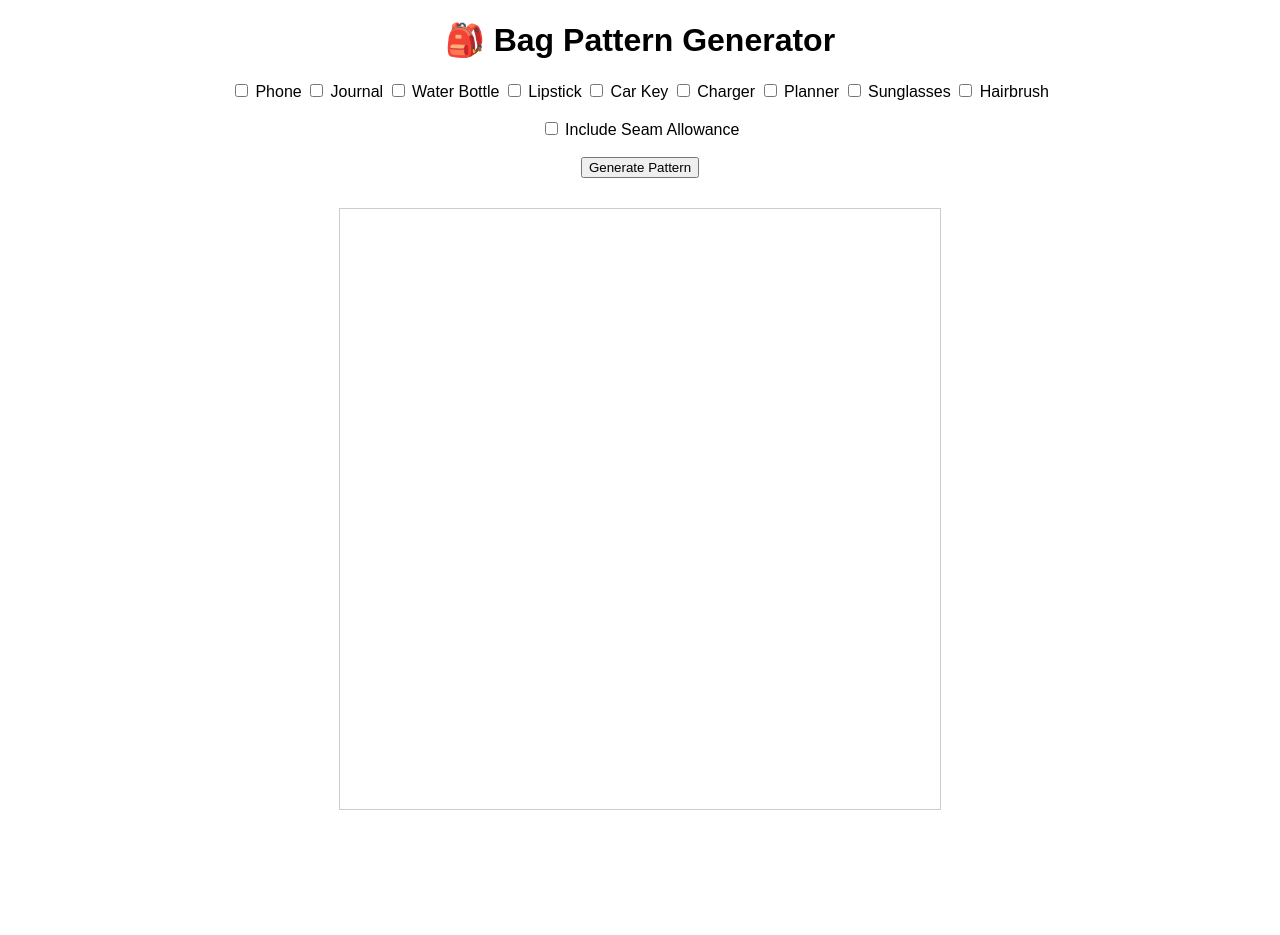
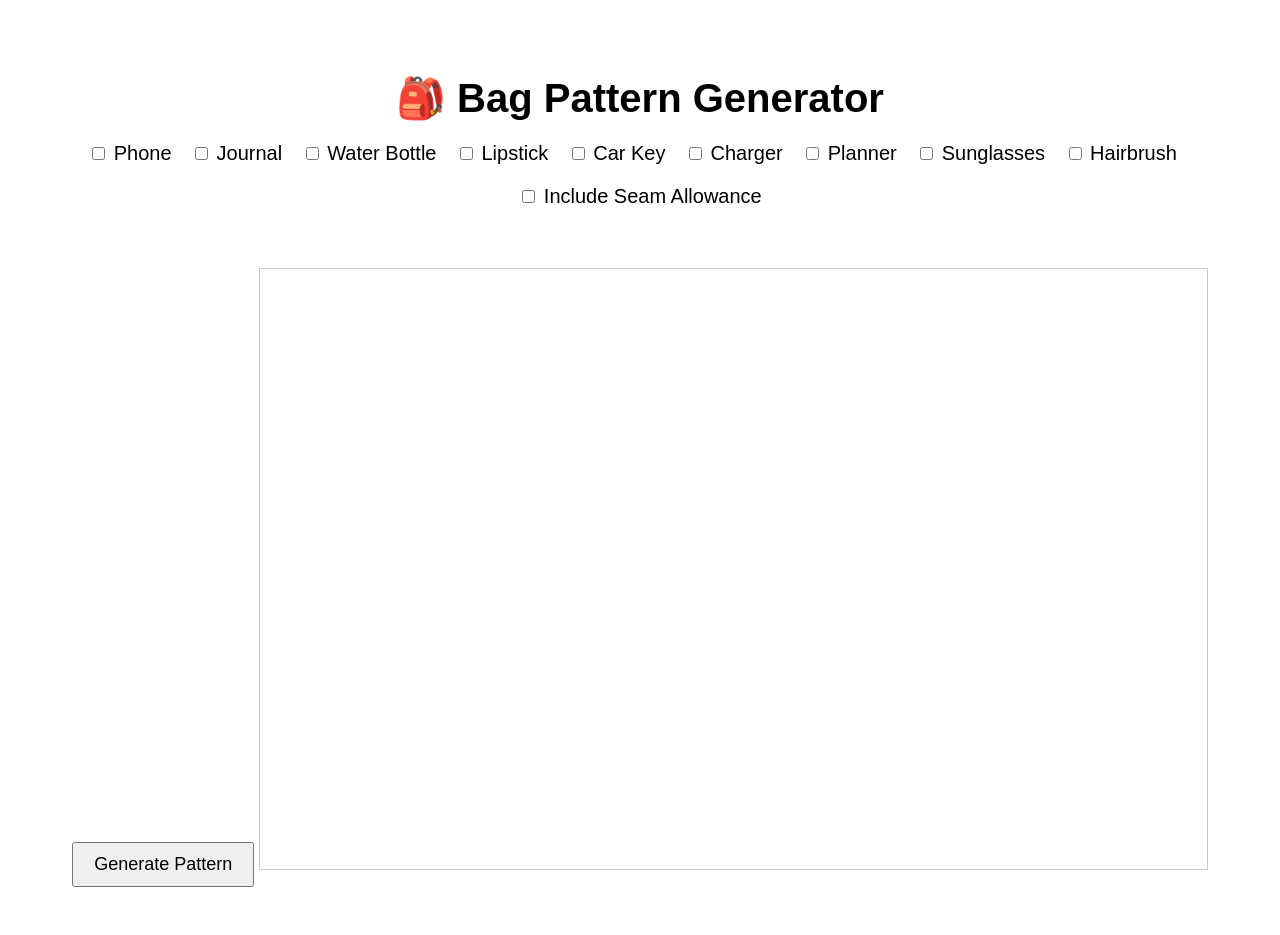
Before and after one commit to kayahirsch/pattern-3d-generator, a Flask app: page / in a window 1280 px wide. Before the commit the page ends 810 px from the top, so only its background shows below. Run offline with Flask 3, Linux system fonts and the light colour scheme.

Commit message:
Update index.html

```diff
--- a/templates/index.html
+++ b/templates/index.html
@@ -2,64 +2,87 @@
 <html lang="en">
 <head>
     <meta charset="UTF-8">
-  <title>3D Bag Pattern Generator</title>
+    <title>🧵 Bag Pattern Generator</title>
     <style>
         body {
-      font-family: sans-serif;
+            font-family: Arial, sans-serif;
             text-align: center;
+            padding: 40px;
         }
-    #pattern-container {
-      margin-top: 30px;
-      display: flex;
-      justify-content: center;
+        h1 {
+            font-size: 40px;
+            margin-bottom: 20px;
         }
-    object {
+        .options {
+            margin-bottom: 20px;
+        }
+        .options label {
+            margin-right: 15px;
+            font-size: 20px;
+        }
+        button {
+            font-size: 18px;
+            padding: 10px 20px;
+            cursor: pointer;
+        }
+        #svg-container {
+            margin-top: 40px;
             border: 1px solid #ccc;
-      width: 600px;
+            width: 80%;
             height: 600px;
         }
     </style>
 </head>
 <body>
     <h1>🎒 Bag Pattern Generator</h1>
-  <form id="patternForm">
-    <label><input type="checkbox" name="objects" value="phone"> Phone</label>
-    <label><input type="checkbox" name="objects" value="journal"> Journal</label>
-    <label><input type="checkbox" name="objects" value="water_bottle"> Water Bottle</label>
-    <label><input type="checkbox" name="objects" value="lipstick"> Lipstick</label>
-    <label><input type="checkbox" name="objects" value="car_key"> Car Key</label>
-    <label><input type="checkbox" name="objects" value="charger"> Charger</label>
-    <label><input type="checkbox" name="objects" value="planner"> Planner</label>
-    <label><input type="checkbox" name="objects" value="sunglasses"> Sunglasses</label>
-    <label><input type="checkbox" name="objects" value="hairbrush"> Hairbrush</label>
-    <br><br>
-    <label><input type="checkbox" name="include_straps"> Include Seam Allowance</label>
-    <br><br>
-    <button type="submit">Generate Pattern</button>
-  </form>
+    <div class="options">
+        <label><input type="checkbox" value="phone"> Phone</label>
+        <label><input type="checkbox" value="journal"> Journal</label>
+        <label><input type="checkbox" value="water_bottle"> Water Bottle</label>
+        <label><input type="checkbox" value="lipstick"> Lipstick</label>
+        <label><input type="checkbox" value="car_key"> Car Key</label>
+        <label><input type="checkbox" value="charger"> Charger</label>
+        <label><input type="checkbox" value="planner"> Planner</label>
+        <label><input type="checkbox" value="sunglasses"> Sunglasses</label>
+        <label><input type="checkbox" value="hairbrush"> Hairbrush</label>
+    </div>
+    <div style="margin-bottom: 20px;">
+        <label style="font-size: 20px;">
+            <input type="checkbox" id="seam-allowance"> Include Seam Allowance
+        </label>
+    </div>
+    <button onclick="generatePattern()">Generate Pattern</button>
 
-  <div id="pattern-container">
-    <object id="svg-display" type="image/svg+xml"></object>
-  </div>
+    <object id="svg-container" type="image/svg+xml"></object>
 
     <script>
-    document.getElementById("patternForm").addEventListener("submit", async (e) => {
-      e.preventDefault();
-      const formData = new FormData(e.target);
-      const objects = formData.getAll("objects");
-      const include_straps = formData.get("include_straps") === "on";
+        async function generatePattern() {
+            const checkboxes = document.querySelectorAll('.options input[type="checkbox"]:checked');
+            const selectedItems = Array.from(checkboxes).map(cb => cb.value);
+            const includeSeam = document.getElementById("seam-allowance").checked;
+
+            if (selectedItems.length === 0) {
+                alert("Please select at least one item.");
+                return;
+            }
 
             const response = await fetch("/generate-pattern", {
                 method: "POST",
                 headers: { "Content-Type": "application/json" },
-        body: JSON.stringify({ objects, include_straps })
+                body: JSON.stringify({ objects: selectedItems, include_seam: includeSeam })
             });
 
-      const svgText = await response.text();
-      const blob = new Blob([svgText], { type: "image/svg+xml" });
+            const data = await response.json();
+            if (data.error) {
+                alert("Error generating pattern: " + data.error);
+                return;
+            }
+
+            const svg = data.svg;
+            const blob = new Blob([svg], { type: "image/svg+xml" });
             const url = URL.createObjectURL(blob);
-      document.getElementById("svg-display").data = url;
-    });
+            document.getElementById("svg-container").data = url;
+        }
     </script>
 </body>
 </html>
```
Lines whose indentation alone changed are shown as unchanged.
